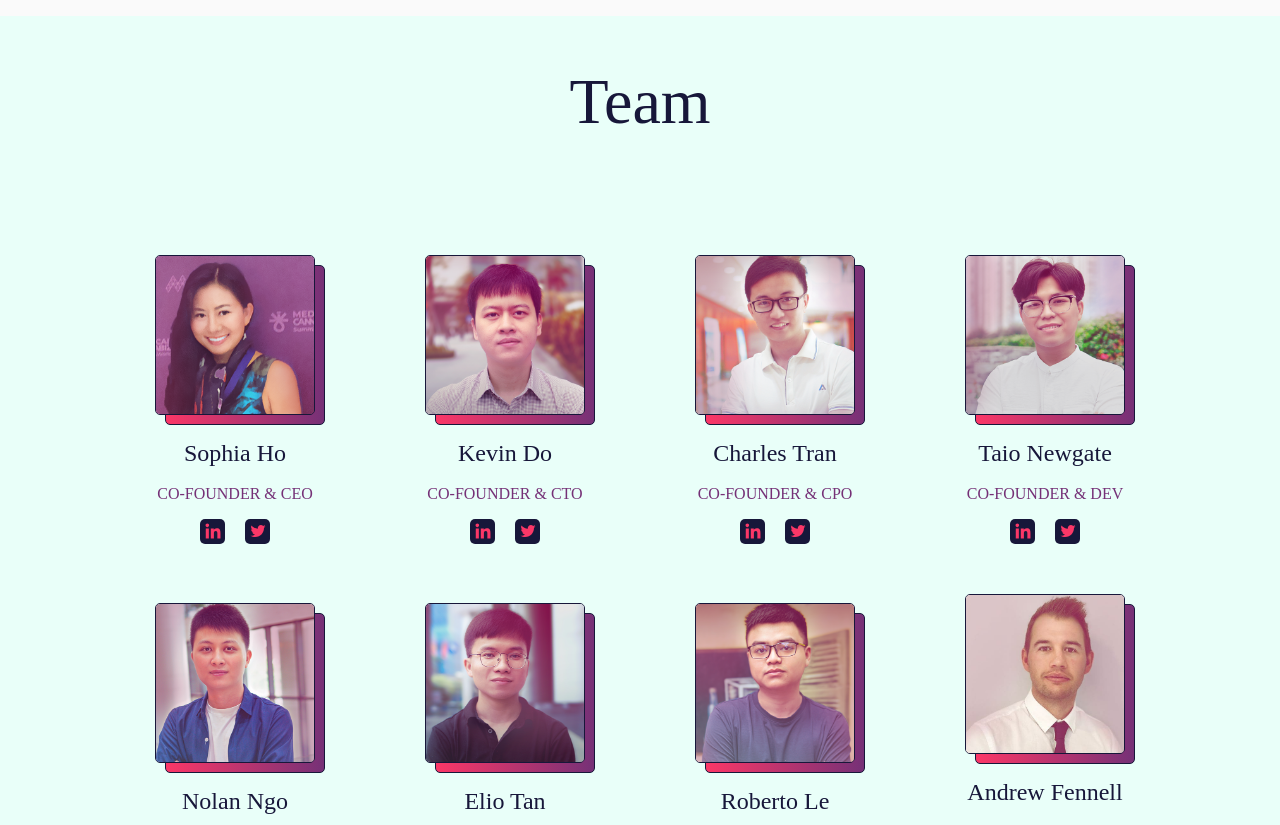
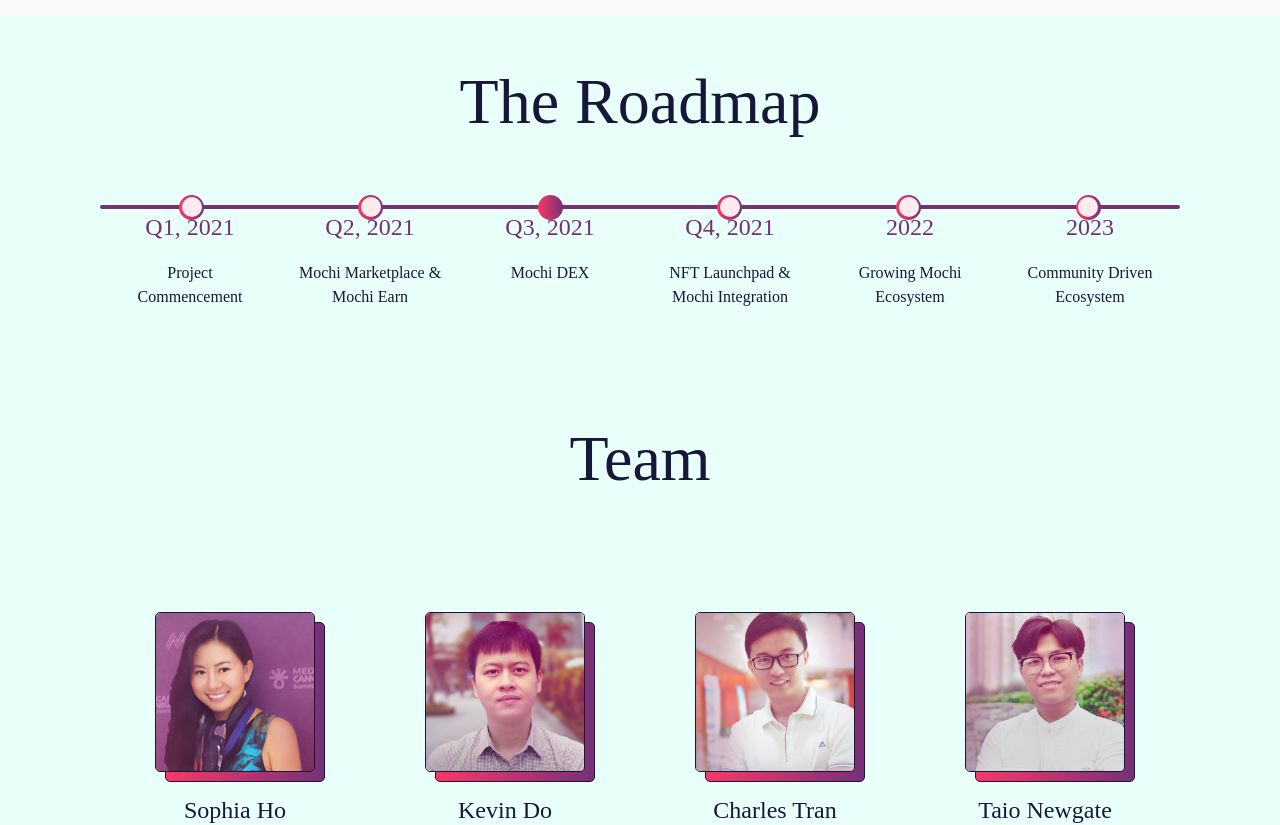
Before and after one commit to Mochi-Lab/mochi.market, a React (Create React App) app: page / in a window 1280 px wide. Shown: the top 825 px of the page. Built offline with nearby package versions, Linux system fonts and the light colour scheme; the HTML template or start-up script is replaced by a standard one.

Commit message:
feat : add roadmap

```diff
--- a/src/components/Footer/index.js
+++ b/src/components/Footer/index.js
@@ -21,6 +21,8 @@ export default function Footer() {
                 <p className='fttn-ct sans-font mb-4'>Tokenomics</p>
                 <p className='fttn-ct sans-font mb-4'>Roadmap</p>
                 <p className='fttn-ct sans-font'>Team</p>
+                <p className='fttn-ct sans-font'>Privacy Policy</p>
+                <p className='fttn-ct sans-font'>Tern and Conditions</p>
               </div>
               <div className='col-4'>
                 <p className='fttn-hd mb-4'>Documents</p>
--- a/src/components/Roadmap/index.js
+++ b/src/components/Roadmap/index.js
@@ -1,5 +1,60 @@
 import './style.css';
 
 export default function Roadmap() {
-  return <div className='roadmap'></div>;
+  const timelines = [
+    {
+      stage: 'Q1, 2021',
+      content: 'Project Commencement',
+    },
+    {
+      stage: 'Q2, 2021',
+      content: 'Mochi Marketplace & Mochi Earn',
+    },
+    {
+      stage: 'Q3, 2021',
+      content: 'Mochi DEX',
+    },
+    {
+      stage: 'Q4, 2021',
+      content: 'NFT Launchpad & Mochi Integration',
+    },
+    {
+      stage: '2022',
+      content: 'Growing Mochi Ecosystem',
+    },
+    {
+      stage: '2023',
+      content: 'Community Driven Ecosystem',
+    },
+  ];
+
+  return (
+    <div className='background-light'>
+      <div className='container roadmap'>
+        <div className='col-12'>
+          <p className='big-title dark-color'>The Roadmap</p>
+        </div>
+        <div style={{ position: 'relative' }} className='col-12'>
+          <div className='line row'>
+            {timelines.map((timeline, index) => (
+              <div key={index} className='col-lg-2 center'>
+                <div className='dot '>
+                  <div className={`${index === 2 ? '' : 'inactive'}`} />
+                </div>
+              </div>
+            ))}
+          </div>
+          <div className='row underline'>
+            {timelines.map((timeline, index) => (
+              <div key={index} className='timeline-box col-lg-2'>
+                <p className='purple-color time-stage '>{timeline.stage}</p>
+                <p className='dark-color'>{timeline.content}</p>
+              </div>
+            ))}
+          </div>
+          <div></div>
+        </div>
+      </div>
+    </div>
+  );
 }
--- a/src/components/Roadmap/style.css
+++ b/src/components/Roadmap/style.css
@@ -0,0 +1,46 @@
+.timeline-box {
+  max-width: 160px;
+  text-align: center;
+}
+
+.roadmap {
+  padding: 3rem 0 3rem 0;
+}
+
+.line {
+  position: relative;
+  border-radius: 2px;
+  height: 2px;
+  background-color: #753177;
+  border: 2px solid #753177;
+}
+
+.dot {
+  position: absolute;
+  top: -12px;
+  margin: auto;
+  display: flex;
+  justify-content: center;
+  align-items: center;
+  width: 25px;
+  height: 25px;
+  background: linear-gradient(89.9deg, #FB3767 0.42%, #753177 100.25%);
+  border-radius: 50%;
+}
+
+.inactive {
+  width: 20px;
+  height: 20px;
+  background-color: #FEEBED;
+  border-radius: 50%;
+}
+
+.time-stage {
+  font-style: normal;
+  font-weight: normal;
+  font-size: 24px;
+}
+
+.underline {
+  margin-top: 20px;
+}
```
